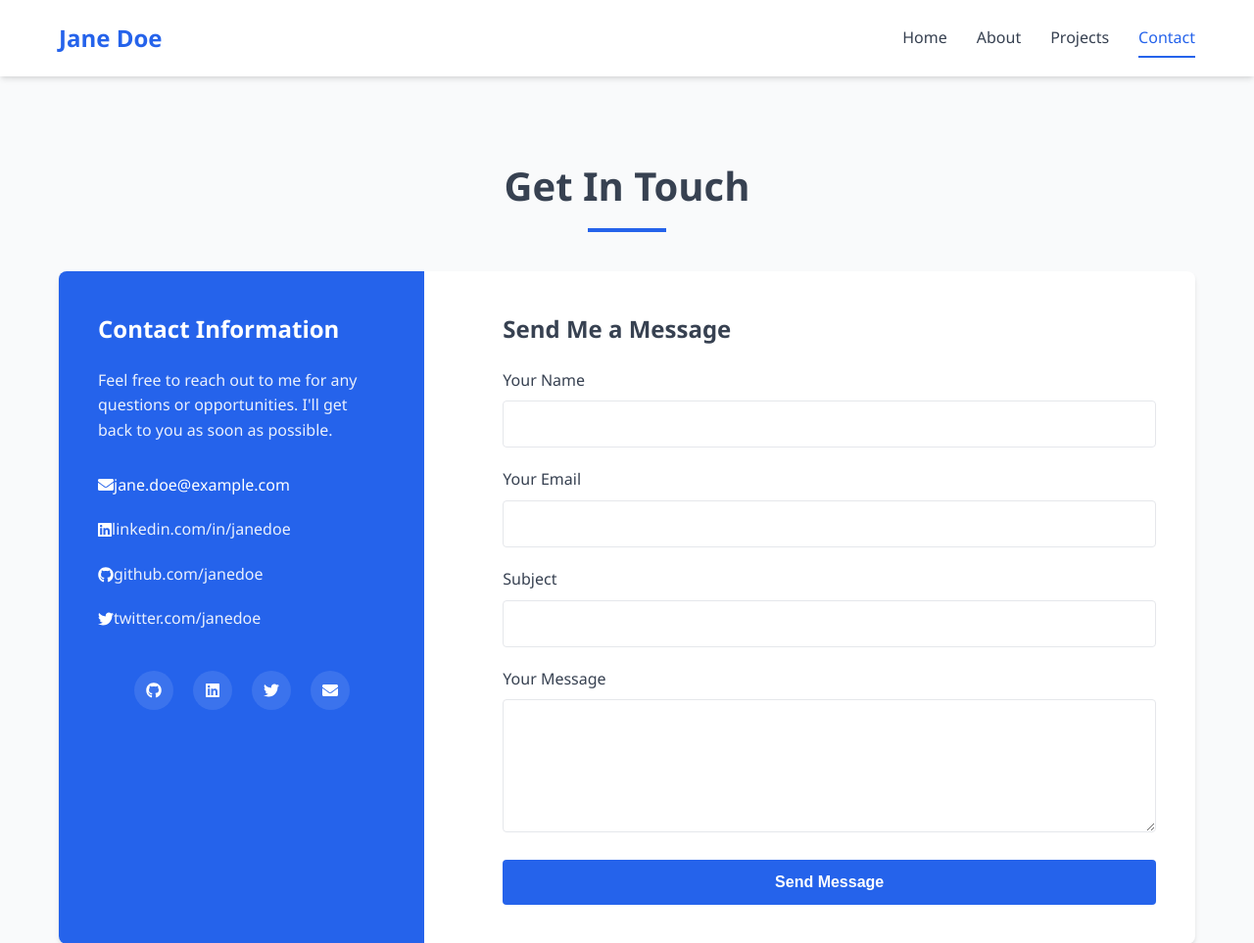
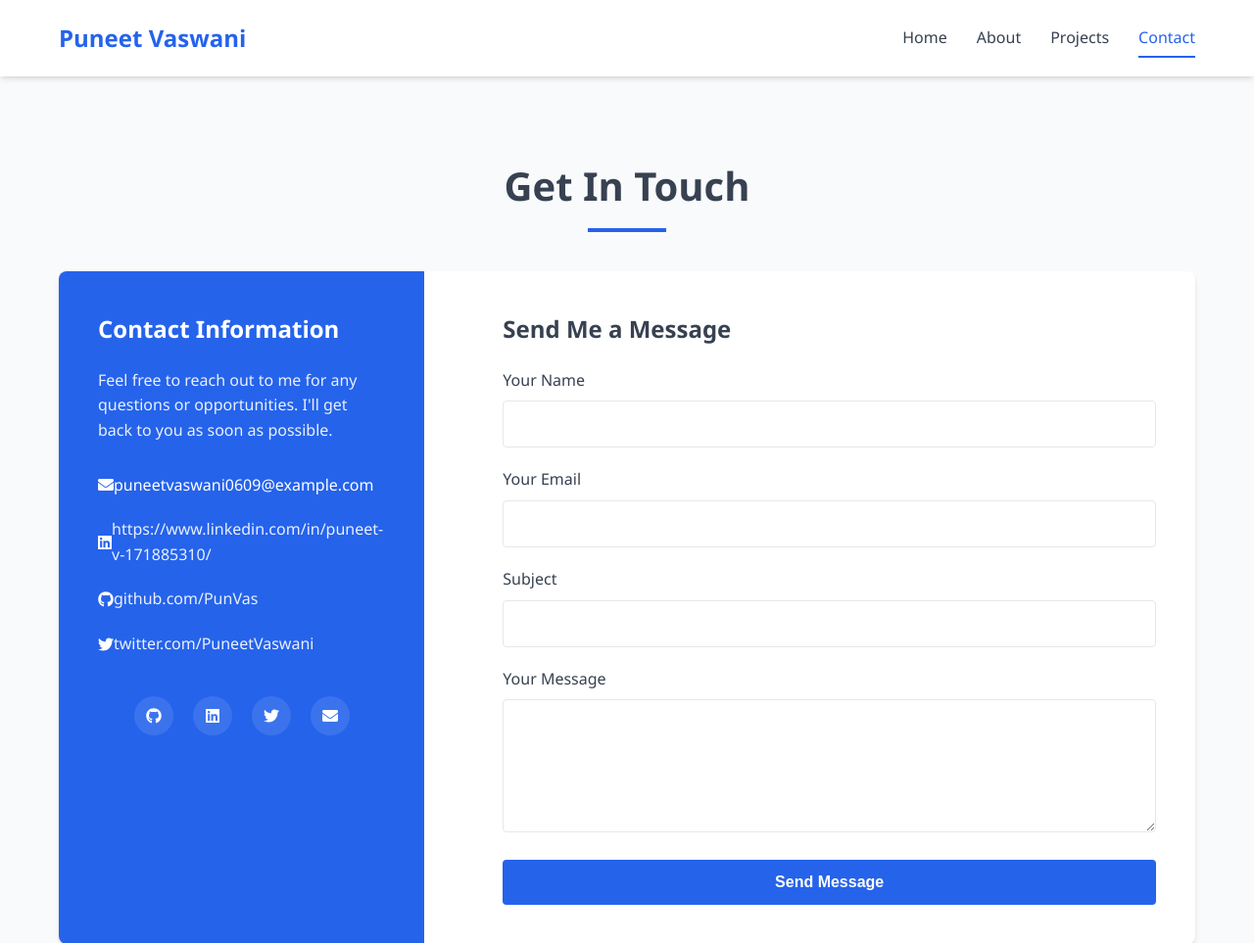
Before and after one commit to PunVas/-TSX-Unstop-Python, a Flask app: page /contact in a window 1280 px wide. Shown: the top 963 px of the page at 98% size. Run offline with Flask 3, Linux system fonts and the light colour scheme.

Commit message:
a fix for css

```diff
--- a/app.py
+++ b/app.py
@@ -4,7 +4,7 @@ app = Flask(__name__)
 
 # Sample data - in a real application, you might fetch this from a database
 portfolio_data = {
-    'name': 'Jane Doe',
+    'name': 'Puneet Vaswani',
     'title': 'Full Stack Developer',
     'bio': 'Passionate software developer with expertise in Python, JavaScript, and cloud technologies.',
     'skills': [
@@ -36,10 +36,10 @@ portfolio_data = {
         }
     ],
     'contact': {
-        'email': 'jane.doe@example.com',
-        'linkedin': 'linkedin.com/in/janedoe',
-        'github': 'github.com/janedoe',
-        'twitter': 'twitter.com/janedoe'
+        'email': 'puneetvaswani0609@example.com',
+        'linkedin': 'https://www.linkedin.com/in/puneet-v-171885310/',
+        'github': 'github.com/PunVas',
+        'twitter': 'twitter.com/PuneetVaswani'
     }
 }
 
```
Also changed, not shown: static/css/style.css (+0 -9 lines).
